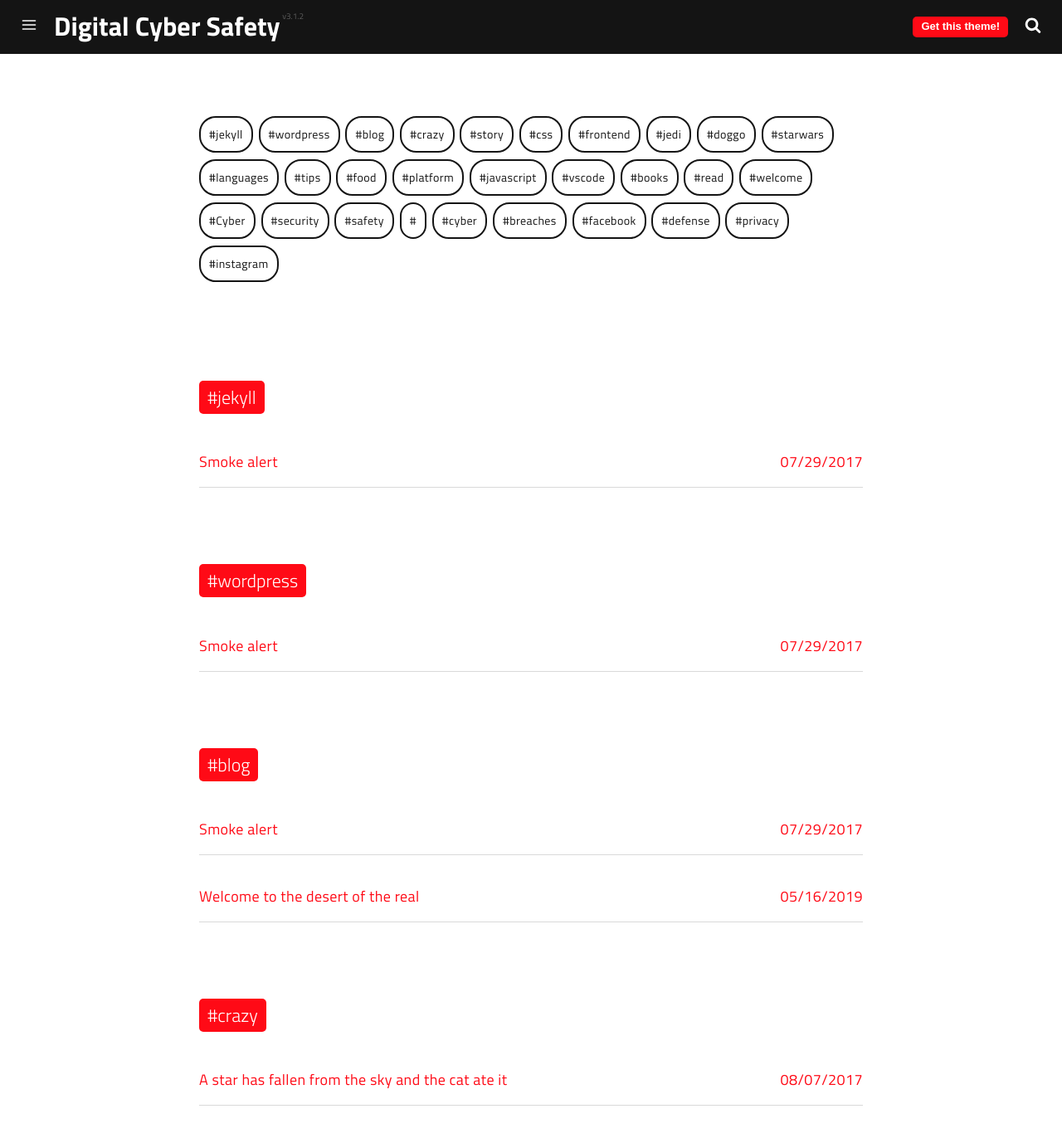
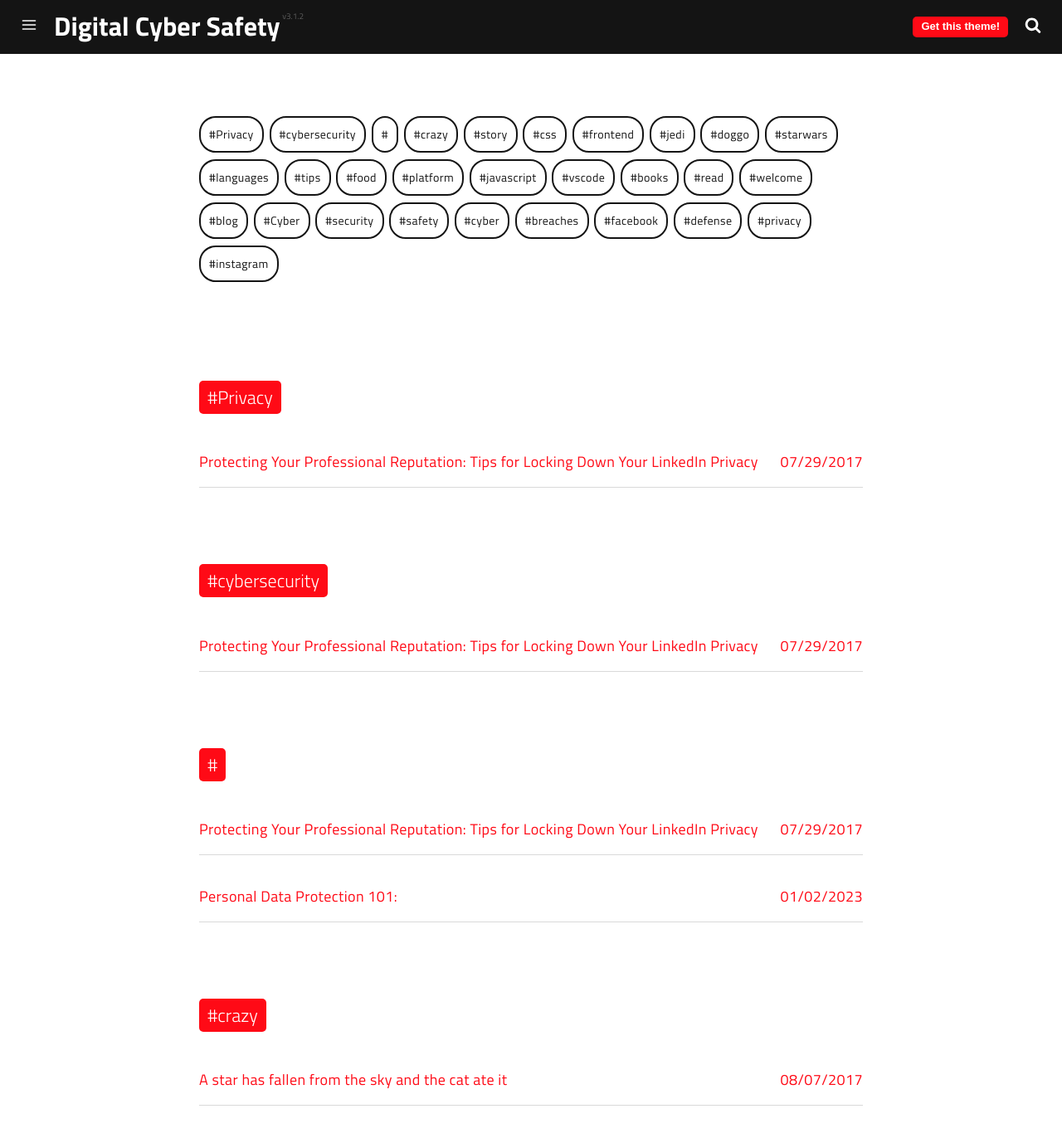
Before and after one commit to DigitalCyberSafety/DigitalCyberSafety.github.io, a Jekyll site: the page built from tags.html, in a window 1280 px wide and 1400 px high. Shown: the top 1372 px of the window at 83% size. Built offline with Jekyll 4.4.1, drawn with Linux system fonts in a browser that asks for light colours; a script that is not in the unit is left out; some of the changed text lies outside the part shown.

Commit message:
Update Posts “2013-12-12-smoke-alert”

```diff
--- a/_posts/2013-12-12-smoke-alert.md
+++ b/_posts/2013-12-12-smoke-alert.md
@@ -1,17 +1,20 @@
 ---
 date: 2017-07-29 13:24:49
 layout: post
-title: Smoke alert
-description: Lorem ipsum dolor sit amet, consectetur adipisicing elit, sed do eiusmod tempor incididunt ut labore et dolore magna aliqua.
+title: "Protecting Your Professional Reputation: Tips for Locking Down Your
+  LinkedIn Privacy"
+subtitle: Tips and Tricks for Keeping Your LinkedIn Profile Secure and Professional
+description: Learn how to protect your professional reputation and secure your
+  LinkedIn account with this guide to locking down your privacy settings.
 image: https://res.cloudinary.com/dm7h7e8xj/image/upload/v1559824021/theme12_e0vxlr.jpg
-optimized_image: https://res.cloudinary.com/dm7h7e8xj/image/upload/c_scale,w_380/v1559824021/theme12_e0vxlr.jpg
-subtitle: Lorem ipsum dolor sit amet, consectetur adipisicing elit.
-category: 'blog'
+optimized_image: null
+category: "{{slug}}"
 tags:
-  - jekyll
-  - wordpress
-  - blog
+  - Privacy
+  - cybersecurity
+  - ""
 author: mranderson
+paginate: true
 ---
 
 Cas sociis natoque penatibus et magnis <a href="#">dis parturient montes</a>, nascetur ridiculus mus. *Aenean eu leo quam.* Pellentesque ornare sem lacinia quam venenatis vestibulum. Sed posuere consectetur est at lobortis. Cras mattis consectetur purus sit amet fermentum.
```
